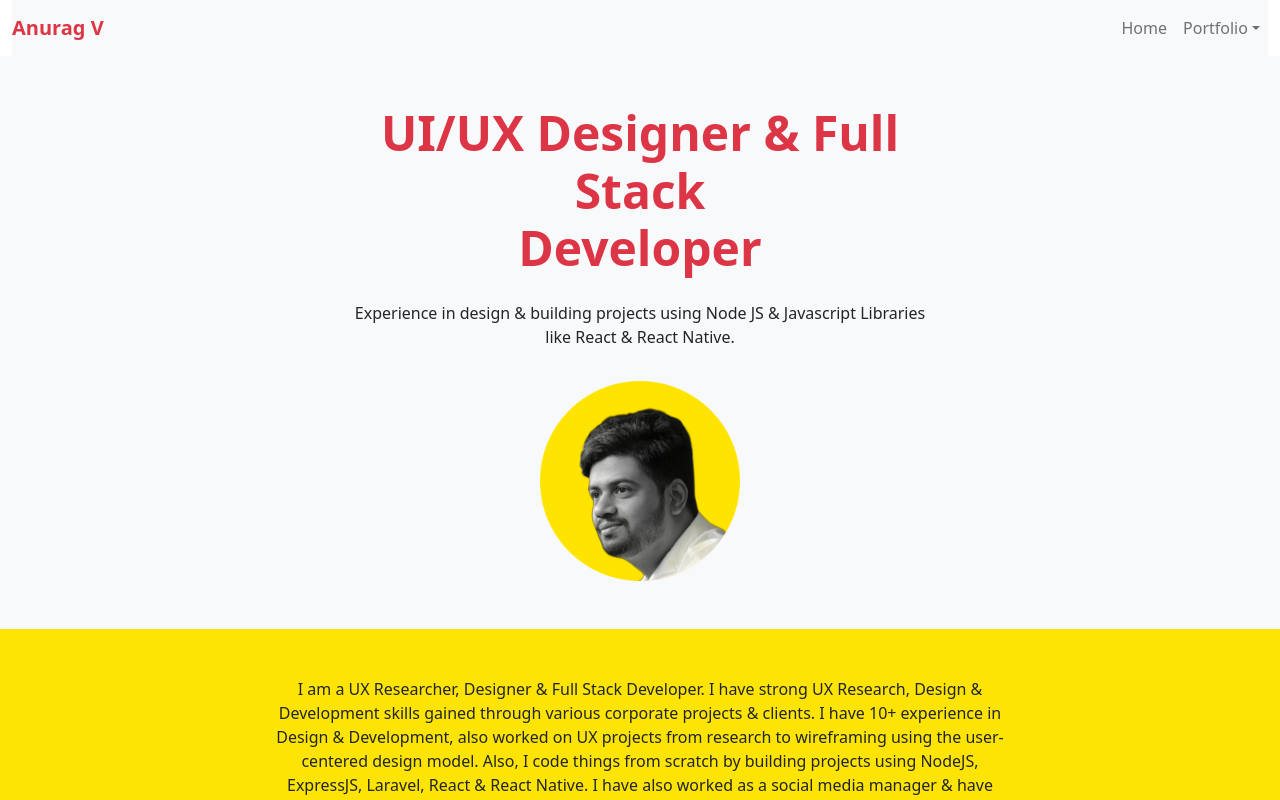
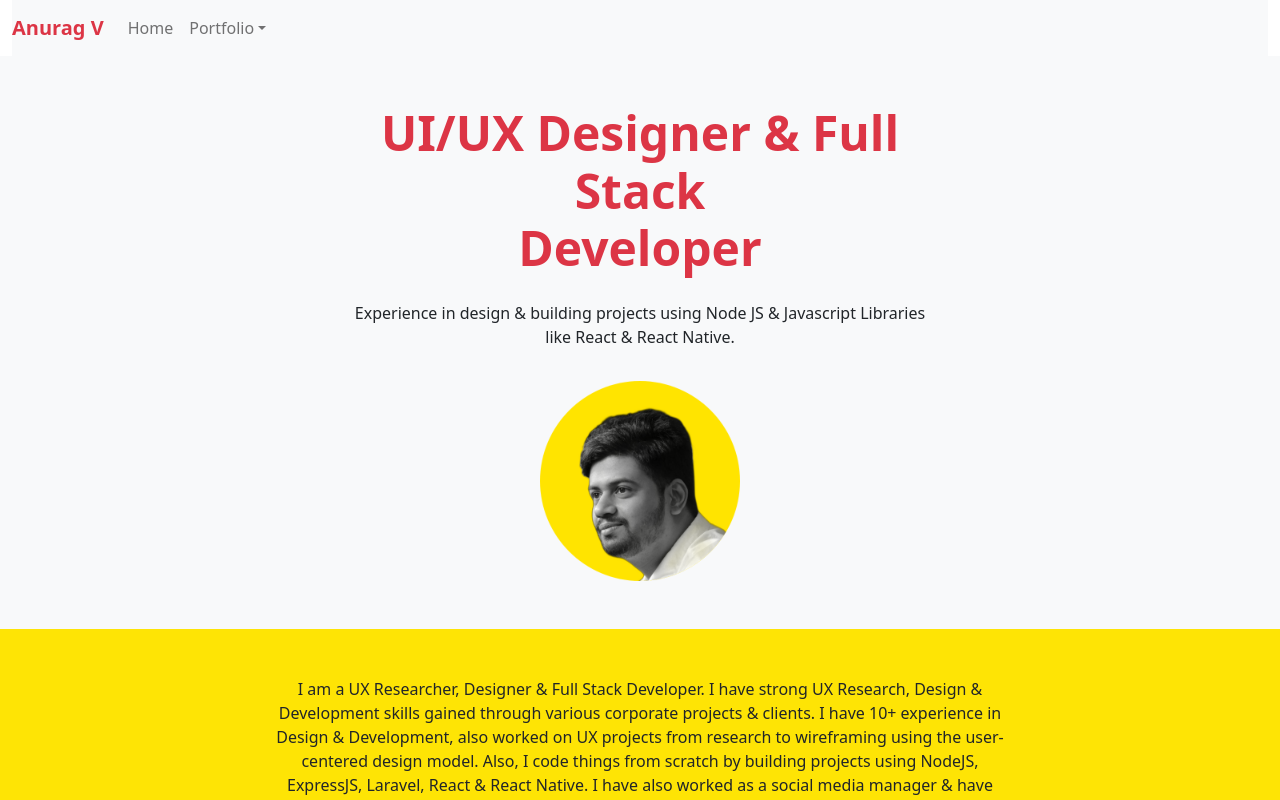
Before and after one commit to anurag-world/portfolio, a React (Create React App) app: page / in a window 1280 px wide. Shown: the top 800 px of the page. Built offline with nearby package versions, Linux system fonts and the light colour scheme.

Commit message:
update nav

```diff
--- a/src/components/Nav.js
+++ b/src/components/Nav.js
@@ -1,6 +1,5 @@
 import React from 'react'
 import { Navbar, Nav, NavDropdown } from 'react-bootstrap'
-import { LinkContainer } from 'react-router-bootstrap'
 
 const Navigation = (props) => {
   return (
@@ -10,8 +9,8 @@ const Navigation = (props) => {
           {props.name}
         </Navbar.Brand>
         <Navbar.Toggle aria-controls="basic-navbar-nav" />
-        <Navbar.Collapse id="navbarSupportedContent">
-          <Nav className="ms-auto">
+        <Navbar.Collapse id="basic-navbar-nav">
+          <Nav className="mr-auto">
             <Nav.Link href="/">Home</Nav.Link>
             <NavDropdown title="Portfolio" id="navbarDropdown">
               <NavDropdown.Item href="/ui">UI Design</NavDropdown.Item>
```
